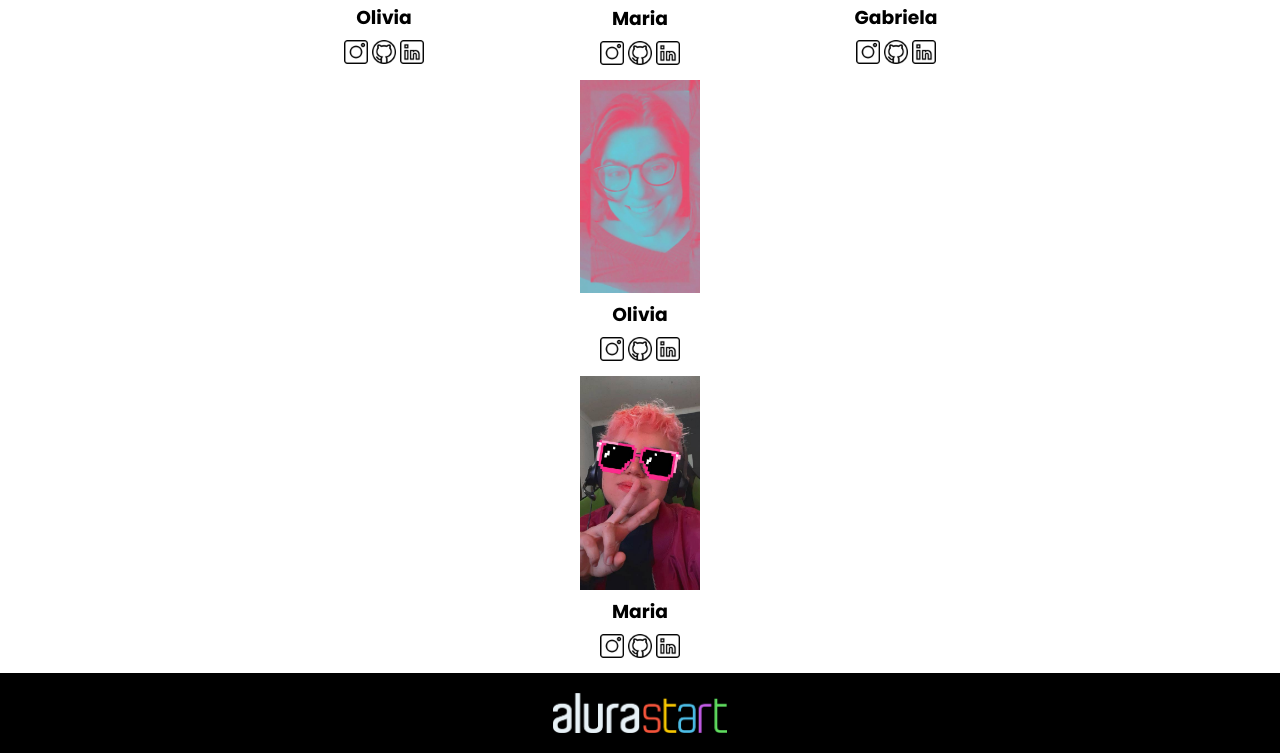
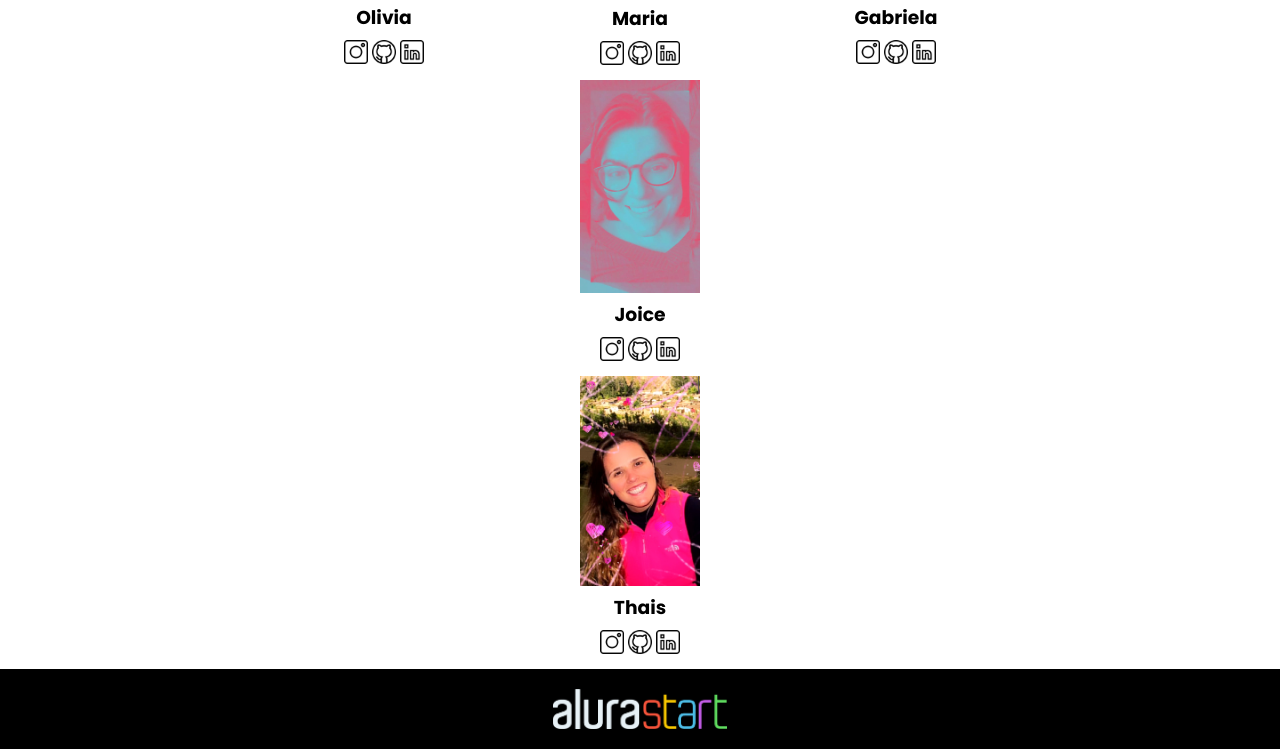
Before and after one commit to marcelopaludetto/curso-nivelamento, a plain HTML site: page index.html in a window 1280 px wide. Shown: the part 1261-2014 px from the top of the page. Drawn offline with Linux system fonts and the light colour scheme.

Commit message:
estudantes

```diff
--- a/index.html
+++ b/index.html
@@ -86,14 +86,14 @@
             <span></span>
             <ul class="item-lista-estudante">
                 <img class="foto-estudante" src="./Joice.jpg">
-                <h3>Olivia</h3>
+                <h3>Joice</h3>
                 <a href="https://www.instagram.com/joicebarbaresco/"></a><img class="icone" src="instagram.png">
                 <a href="https://github.com/JoiceAlura"><img class="icone" src="github.png"></a>
                 <a href="https://www.linkedin.com/in/joicebarbaresco/"><img class="icone" src="linkedin.png"></a>
             </ul>
             <ul class="item-lista-estudante">
-                <img class="foto-estudante" src="./Maria.jpg">
-                <h3>Maria</h3>
+                <img class="foto-estudante" src="./Thais.jpg">
+                <h3>Thais</h3>
                 <a href="https://www.instagram.com/thaispianucci/"><img class="icone" src="instagram.png"></a>
                 <a href="https://github.com/Thaispianucci"><img class="icone" src="github.png"></a>
                 <a href="https://www.linkedin.com/in/thais-pianucci-benedicto-54a9a416/"><img class="icone" src="linkedin.png"></a>
```
